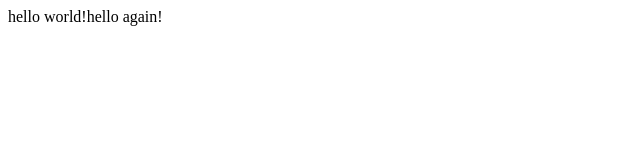
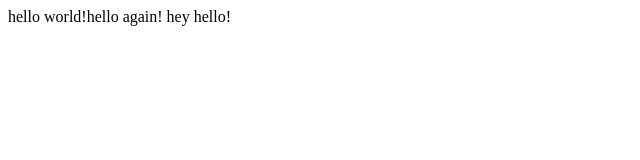
Before and after one commit to Hira-zafar/lecture0, a plain HTML site: page hello.html in a window 1280 px wide. Shown: the full height of the page, 0-640 px from the left. Drawn offline with Linux system fonts and the light colour scheme.

```diff
--- a/hello.html
+++ b/hello.html
@@ -8,7 +8,7 @@
 
     <body>
 
-          hello world!hello again!
+          hello world!hello again! hey hello!
 
           </body>
 
```
